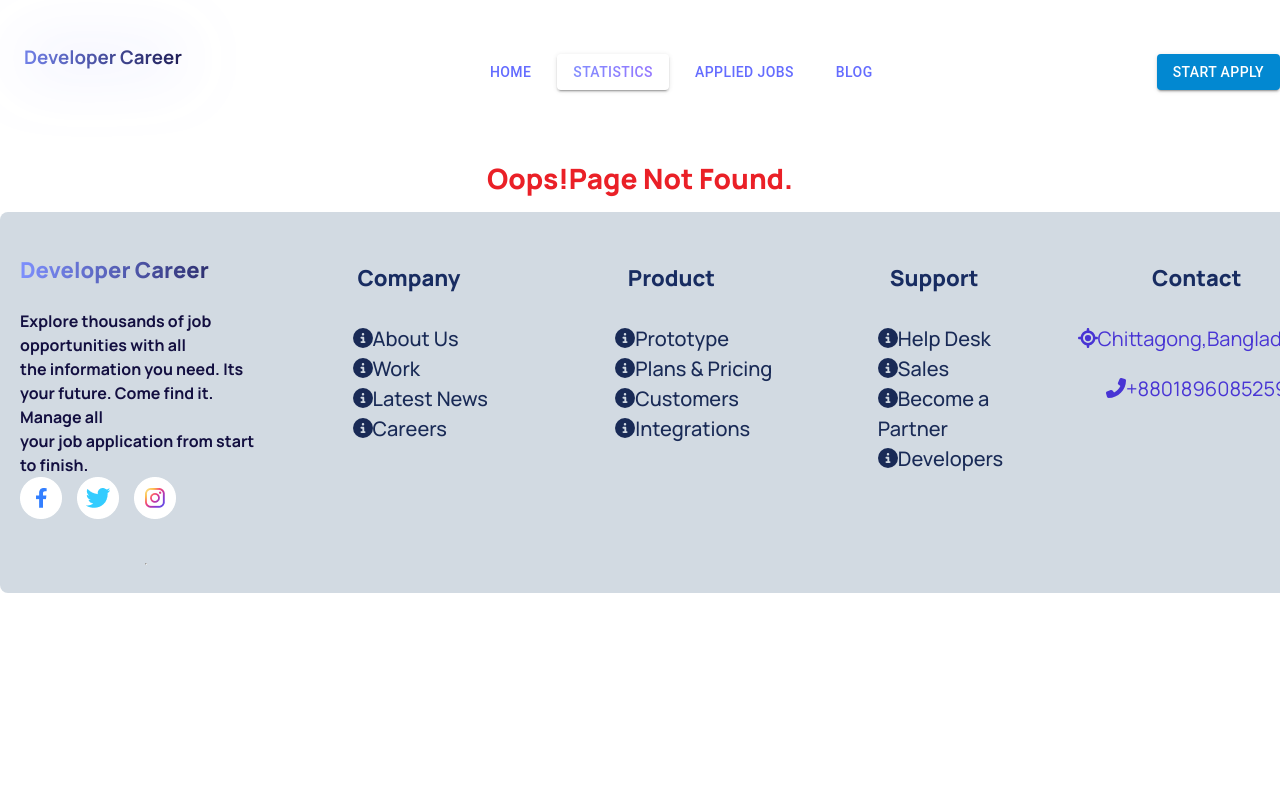
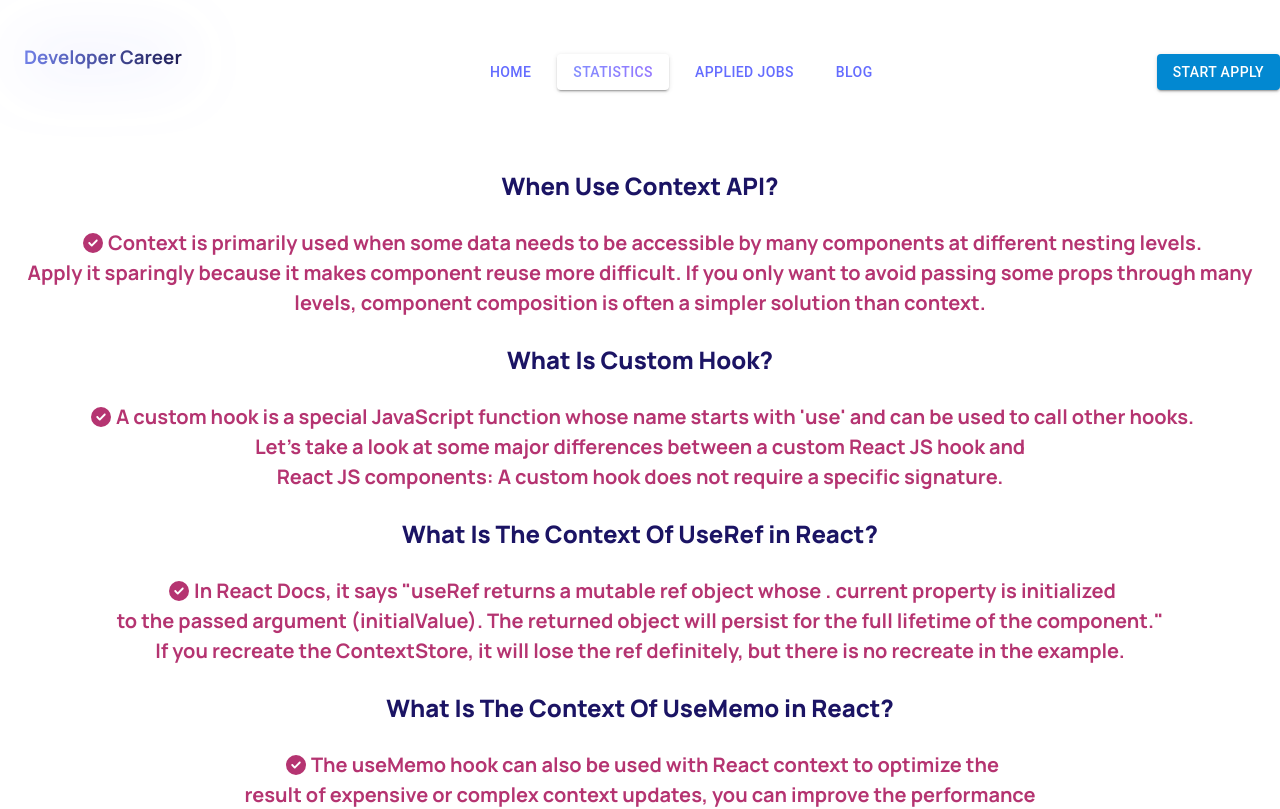
Before and after one commit to Hasan-Al-Banna-Nahid/Developer-Career-React, a React (Vite) app: page /blog in a window 1280 px wide. Shown: the top 809 px of the page. Built offline with nearby package versions, Linux system fonts and the light colour scheme.

Commit message:
Created Blog Page

```diff
--- /dev/null
+++ b/src/Components/Blog/Blog.css
@@ -0,0 +1,12 @@
+.commonHeading {
+  color: #1b1464;
+  text-align: center;
+  font-weight: 900;
+  font-size: 24px;
+}
+.answer {
+  color: #b53471;
+  text-align: center;
+  font-size: 20px;
+  font-weight: 700;
+}
--- /dev/null
+++ b/src/Components/Blog/Blog.jsx
@@ -0,0 +1,50 @@
+import React from "react";
+import "./Blog.css";
+import { FontAwesomeIcon } from "@fortawesome/react-fontawesome";
+import { faCircleCheck } from "@fortawesome/free-solid-svg-icons";
+
+const Blog = () => {
+  return (
+    <div>
+      <h3 className="commonHeading">When Use Context API?</h3>
+      <p className="answer">
+        <FontAwesomeIcon icon={faCircleCheck} style={{ padding: "0 5px" }} />
+        Context is primarily used when some data needs to be accessible by many
+        components at different nesting levels. <br /> Apply it sparingly
+        because it makes component reuse more difficult. If you only want to
+        avoid passing some props through many <br /> levels, component
+        composition is often a simpler solution than context.
+      </p>
+      <h3 className="commonHeading">What Is Custom Hook?</h3>
+      <p className="answer">
+        <FontAwesomeIcon icon={faCircleCheck} style={{ padding: "0 5px" }} />
+        A custom hook is a special JavaScript function whose name starts with
+        'use' and can be used to call other hooks. <br /> Let's take a look at
+        some major differences between a custom React JS hook and <br /> React
+        JS components: A custom hook does not require a specific signature.
+      </p>
+      <h3 className="commonHeading">What Is The Context Of UseRef in React?</h3>
+      <p className="answer">
+        <FontAwesomeIcon icon={faCircleCheck} style={{ padding: "0 5px" }} />
+        In React Docs, it says "useRef returns a mutable ref object whose .
+        current property is initialized <br /> to the passed argument
+        (initialValue). The returned object will persist for the full lifetime
+        of the component." <br /> If you recreate the ContextStore, it will lose
+        the ref definitely, but there is no recreate in the example.
+      </p>
+      <h3 className="commonHeading">
+        What Is The Context Of UseMemo in React?
+      </h3>
+      <p className="answer">
+        <FontAwesomeIcon icon={faCircleCheck} style={{ padding: "0 5px" }} />
+        The useMemo hook can also be used with React context to optimize the{" "}
+        <br />
+        result of expensive or complex context updates, you can improve the{" "}
+        performance <br /> of components that access context values. By
+        memoizing the efficiency and stability of your application
+      </p>
+    </div>
+  );
+};
+
+export default Blog;
--- a/src/Components/Header/Header.jsx
+++ b/src/Components/Header/Header.jsx
@@ -30,7 +30,7 @@ class Header extends Component {
               Applied Jobs
             </Button>
           </Link>
-          <Link to="/">
+          <Link to="/blog">
             <Button className="commonBtn" variant="outline" color="secondary">
               Blog
             </Button>
--- a/src/main.jsx
+++ b/src/main.jsx
@@ -17,6 +17,7 @@ import MachineLearning from "./Components/JobDetails/MachineLearning/MachineLear
 import ArtificialIntelligence from "./Components/JobDetails/ArtificialIntelligence/ArtificialIntelligence";
 import AppliedJobs from "./Components/AppliedJobs/AppliedJobs";
 import Statistics from "./Components/Statistics/Statistics";
+import Blog from "./Components/Blog/Blog";
 const router = createBrowserRouter([
   {
     path: "/",
@@ -76,6 +77,10 @@ const router = createBrowserRouter([
         element: <Error />,
       },
       {
+        path: "/blog",
+        element: <Blog />,
+      },
+      {
         path: "/footer",
         element: <Footer />,
       },
```
